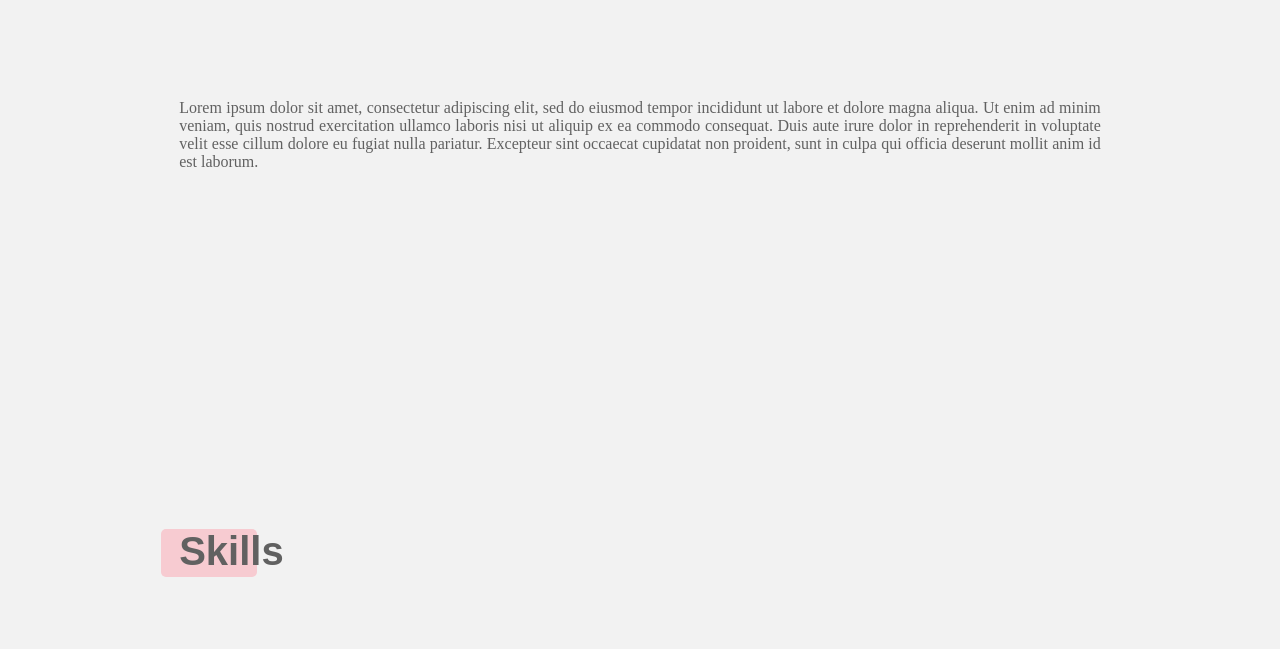
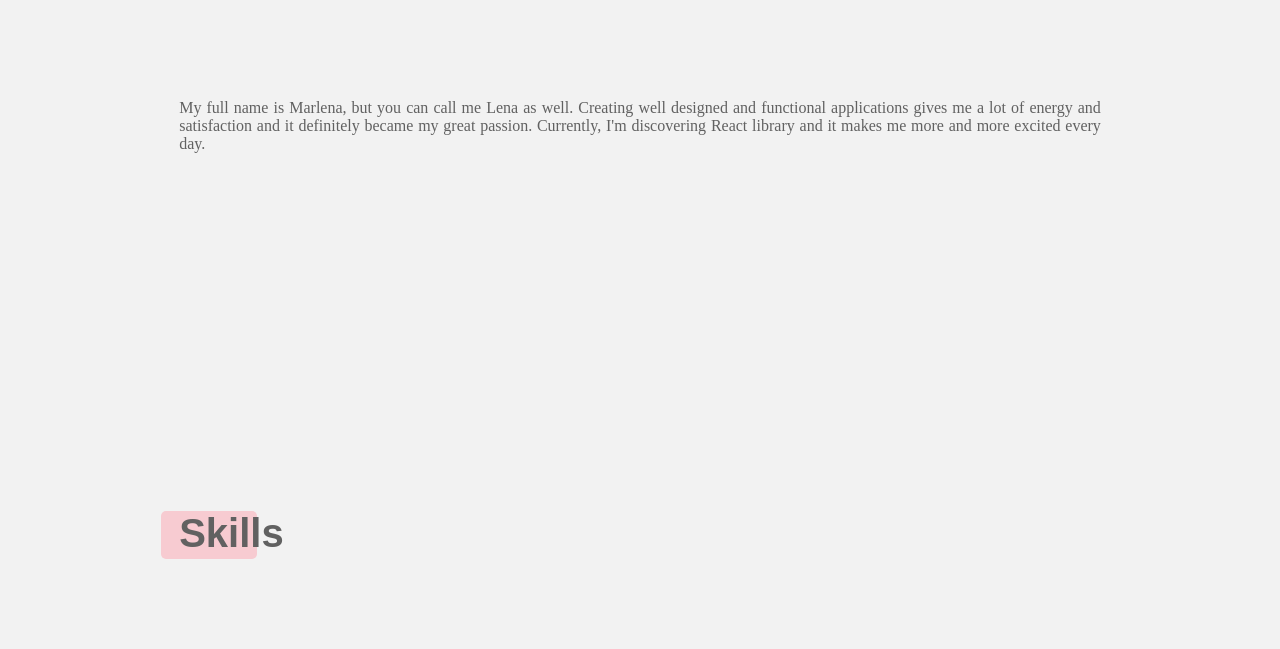
Before and after one commit to marlexxa/Portfolio, a website built with Parcel: page src/index.html in a window 1280 px wide. Shown: the part 1474-2123 px from the top of the page. Built offline with nearby package versions, Linux system fonts and the light colour scheme.

Commit message:
feat(about-me): insert description

```diff
--- a/src/index.html
+++ b/src/index.html
@@ -63,11 +63,9 @@
           </div>
           <div class="about-me__description">
             <p>
-              Lorem ipsum dolor sit amet, consectetur adipiscing elit, sed do eiusmod tempor incididunt ut labore et dolore magna aliqua. Ut
-              enim ad minim veniam, quis nostrud exercitation ullamco laboris nisi ut aliquip ex ea commodo consequat. Duis aute irure dolor
-              in reprehenderit in voluptate velit esse cillum dolore eu fugiat nulla pariatur. Excepteur sint occaecat cupidatat non
-              proident, sunt in culpa qui officia deserunt mollit anim id est laborum.
+              My full name is <span>Marlena</span>, but you can call me <span>Lena</span> as well. Creating well designed and functional applications gives me a&nbsplot of energy and satisfaction and it definitely became my great passion. <span>Currently, I'm discovering React library and it makes me more and more excited every day.</span>
             </p>
+
           </div>
         </div>
       </section>
```
